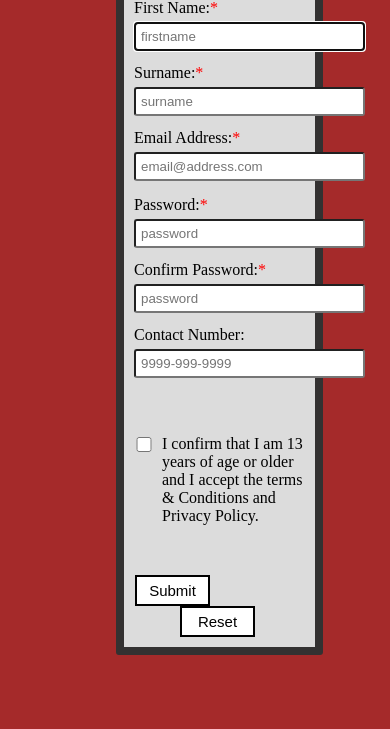
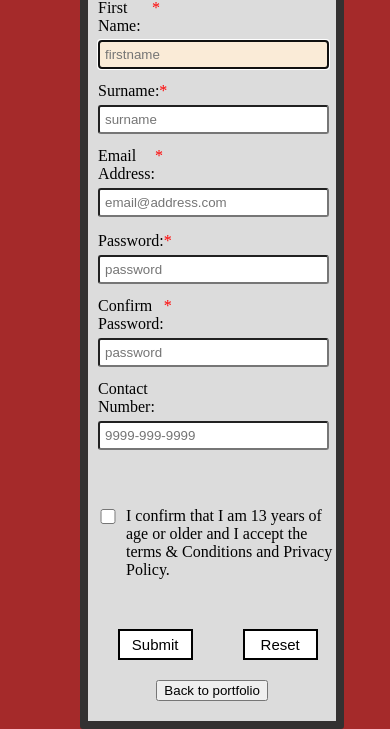
Before and after one commit to Brendan-A-Wilson/Form-Validation, a plain HTML site: page Form Validation/index.html in a window 390 px wide. Shown: the part 299-1028 px from the top of the page. Before the commit the page ends 954 px from the top, so only its background shows below. Drawn offline with Linux system fonts and the light colour scheme.

Commit message:
Add files via upload

```diff
--- a/Form Validation/index.html
+++ b/Form Validation/index.html
@@ -13,29 +13,31 @@
     </head>
 
     <body>
-
-        <div id="container">
+        <main>
+            <section id="container">
                 <form action="results.html" method="GET" id="form" name="myForm">
-                    <div id="title"><h1>Sign up to Register</h1></div>
+                    <header id="title">
+                        <h1>Sign up to Register</h1>
+                    </header>
 
                     <div class="wrapper">
                         <div id="sub-container-left">
                             <div>
                                 <label for="fname">First Name:<span class="asterisk">*</span></label>
                                 <input type="text" id=fname name="First Name" placeholder="firstname" size="25" maxlength="15"
-                                pattern="[A-Za-z]{1,15}" title="First name should only contain letters." autofocus required>
+                                    pattern="[A-Za-z]{1,15}" title="First name should only contain letters." autofocus required>
                             </div>
-                            <div></div>
 
                             <div>
                                 <label id="sname-label" for="sname">Surname:<span class="asterisk">*</span></label>
-                                <input type="text" id="sname" name="Surname" placeholder="surname" size="25" maxlength="15" pattern="[A-Za-z]{1,15}"
-                                    title="Second name should only contain letters." required>
+                                <input type="text" id="sname" name="Surname" placeholder="surname" size="25" maxlength="15"
+                                    pattern="[A-Za-z]{1,15}" title="Second name should only contain letters." required>
                             </div>
 
                             <div>
                                 <label id="email-label" for="email">Email Address:<span class="asterisk">*</span></label>
-                                <input type="email" id="email" name="Email" placeholder="email@address.com" size="25" maxlength="50" required>
+                                <input type="email" id="email" name="Email" placeholder="email@address.com" size="25" maxlength="50"
+                                    required>
                             </div>
                         </div>
 
@@ -49,30 +51,37 @@
                             <div>
                                 <label id="cpassword-label" for="Cpassword">Confirm Password:<span class="asterisk">*</span></label>
                                 <input type="password" id="Cpassword" name="Confirmed Password" placeholder="password" size="25"
-                                required>
+                                    required>
                             </div>
                             <div id="confirmed-password-error"></div>
 
                             <div>
                                 <label id="phone-label" for="phone">Contact Number:</label>
-                                <input type="tel" name="Phone Number" id="phone" size="25" maxlength="11" placeholder="9999-999-9999" pattern="[0-9]{11,11}" title="Contact number must not contain letters and must be 11 digits.">
+                                <input type="tel" name="Phone Number" id="phone" size="25" maxlength="11"
+                                    placeholder="9999-999-9999" pattern="[0-9]{11,11}"
+                                    title="Contact number must not contain letters and must be 11 digits.">
                             </div>
-
                         </div>
                     </div>
 
                     <div id="terms-conditions">
-                            <input type="checkbox" name="Confirmed" id="confirm" required>
-                            <span id="confirm-span" for="confirm" id="terms">I confirm that I am 13 years of age or older and I accept the terms & Conditions and Privacy Policy.</span>
+                        <input type="checkbox" name="Confirmed" id="confirm" required>
+                        <span id="confirm-span" for="confirm" id="terms">I confirm that I am 13 years of age or older and I accept the terms & Conditions and Privacy Policy.</span>
                     </div>
 
                     <div class="button-section">
                         <button type="submit" id="submit">Submit</button>
                         <button type="reset" onclick="document.location.reload()" id="reset">Reset</button>
                     </div>
+
+                    <div id="bk-btn-container">
+                        <button type="button" onclick="window.location.href='../index.html'" id="bk-btn">Back to portfolio</button>
+                    </div>
                 </form>
-        </div>
+            </section>
+        </main>
 
+        <!--Javascript Link-->
         <script src="./script.js"></script>
     </body>
 </html>
--- a/Form Validation/styles.css
+++ b/Form Validation/styles.css
@@ -139,12 +139,17 @@ input {
     border-radius: 3px;
 }
 
+input:focus {
+    background-color: antiquewhite;
+}
+
 /*Button Styling*/
 
 .button-section {
     margin-top: 50px;
     margin-left: 10px;
     margin-bottom: 10px;
+    text-align: center;
 }
 
 #submit {
@@ -187,6 +192,12 @@ input {
     color: white;
 }
 
+#bk-btn-container {
+    text-align: center;
+    margin-top: 20px;
+    margin-bottom: 20px;
+}
+
 /*Adjust the size of the container when the screen is reduced in size*/
 
 @media only screen and (max-width: 1300px) {
@@ -211,25 +222,25 @@ input {
     #container {
         width: 50%;
         position: relative;
-        left: 200px;
+        left: 230px;
         margin-bottom: 100px;
     }
 }
 
 @media only screen and (max-width: 600px) {
     #container {
-        width: 50%;
+        width: 63%;
         position: relative;
-        left: 125px;
+        left: 85px;
         margin-bottom: 100px;
     }
 }
 
-@media only screen and (max-width: 500px) {
+@media only screen and (max-width: 400px) {
     #container {
-        width: 50%;
+        width: 65%;
         position: relative;
-        left: 116px;
+        left: 80px;
         margin-bottom: 100px;
     }
 }
@@ -248,3 +259,41 @@ input {
         margin-left: 10px;
     }
 }
+
+@media only screen and (max-width: 600px) {
+    .wrapper {
+        display: block;
+        width:50%;
+    }
+    #sub-container-left {
+        width: 50%;
+    }
+    #sub-container-right {
+        width: 50%;
+        margin-left: 10px;
+    }
+
+    #button-section {
+        display: block;
+        width:100%;
+    }
+}
+
+@media only screen and (max-width: 400px) {
+    .wrapper {
+        display: block;
+        width:50%;
+    }
+    #sub-container-left {
+        width: 50%;
+    }
+    #sub-container-right {
+        width: 50%;
+        margin-left: 10px;
+    }
+
+    #button-section {
+        display: block;
+        width:100%;
+    }
+}
```
Also changed, not shown: Form Validation/results.html (+1 -1 lines), Form Validation/readme.txt.
